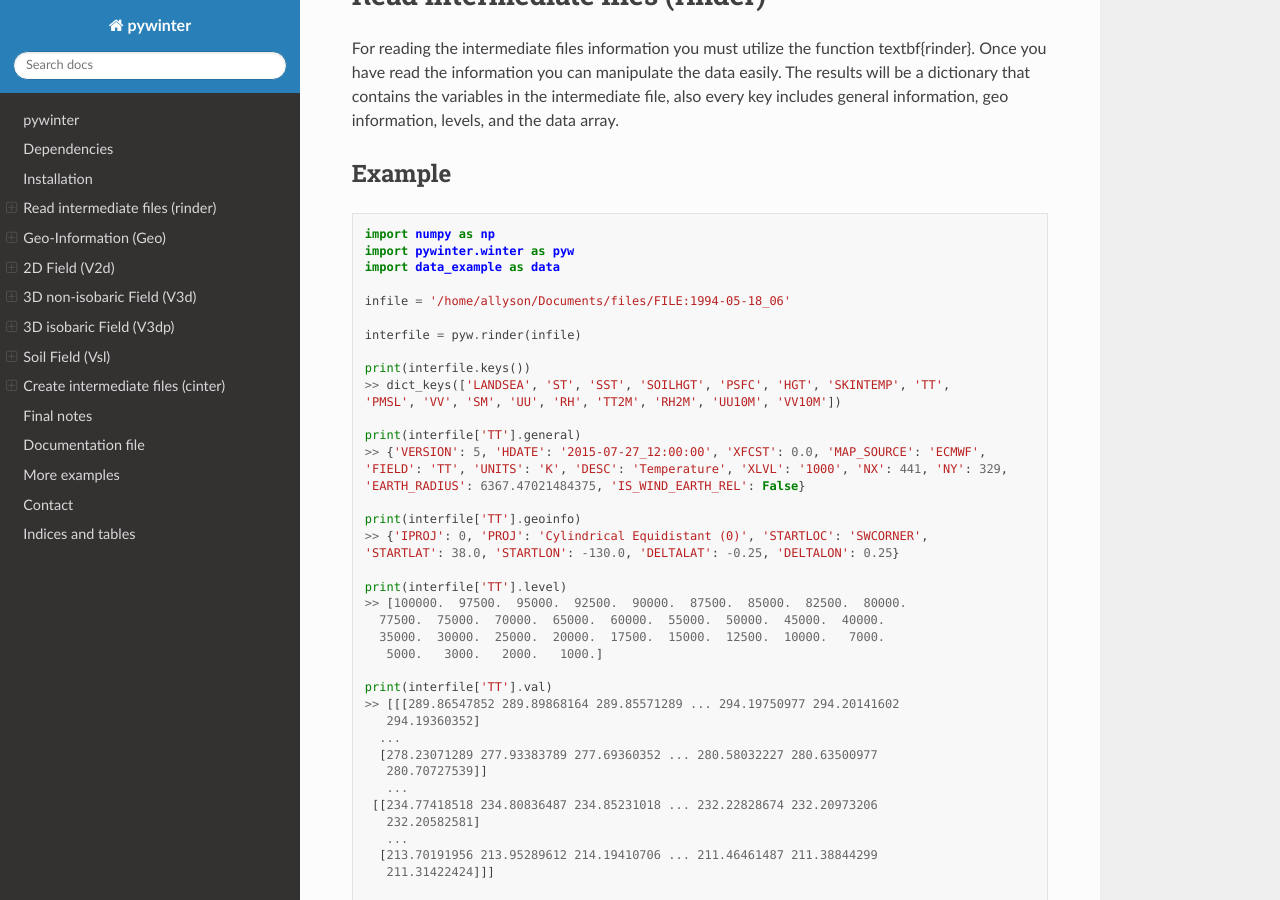
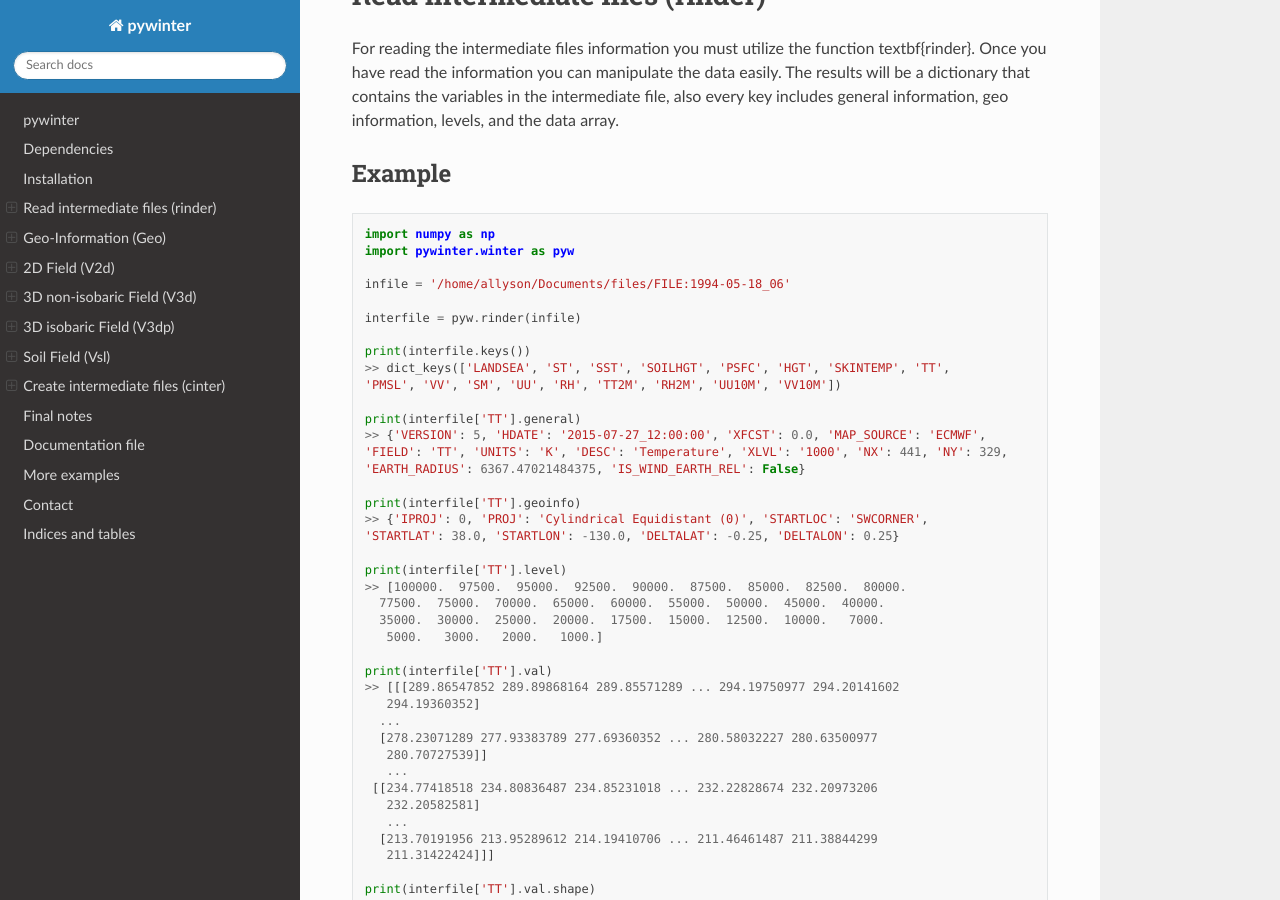
Before and after one commit to dniloash/Pywinter, a Sphinx documentation site: the page built from rtdoc/source/index.rst, in a window 1280 px wide and 900 px high, scrolled down 858 px. Built offline with Sphinx 7.4.7 and the Read the Docs theme 2.0.0, drawn with Linux system fonts in a browser that asks for light colours.

Commit message:
Update index.rst

```diff
--- a/rtdoc/source/index.rst
+++ b/rtdoc/source/index.rst
@@ -47,7 +47,6 @@ Example
 
 	import numpy as np
 	import pywinter.winter as pyw
-	import data_example as data
 
 	infile = '/home/allyson/Documents/files/FILE:1994-05-18_06'
 
```
